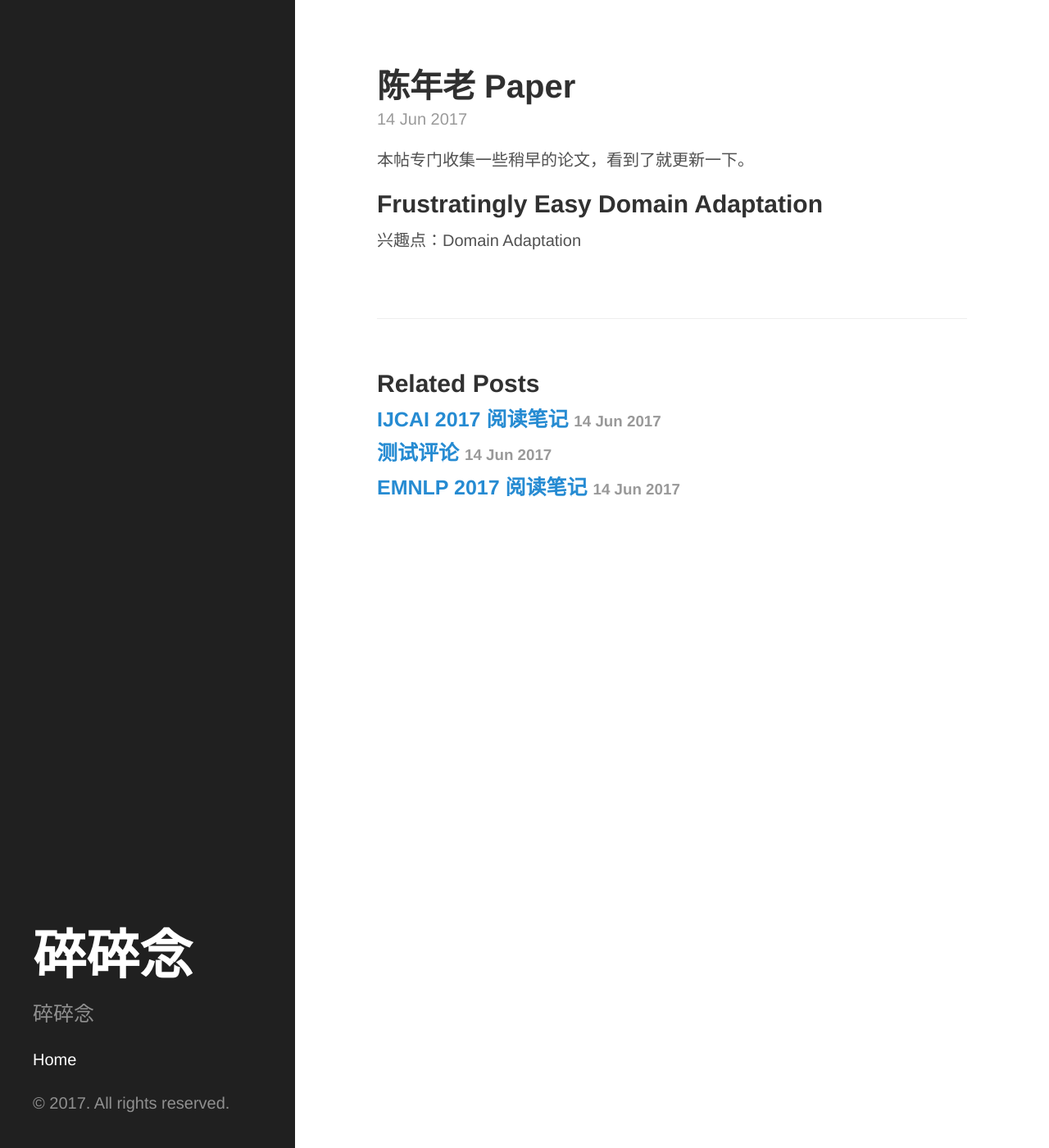
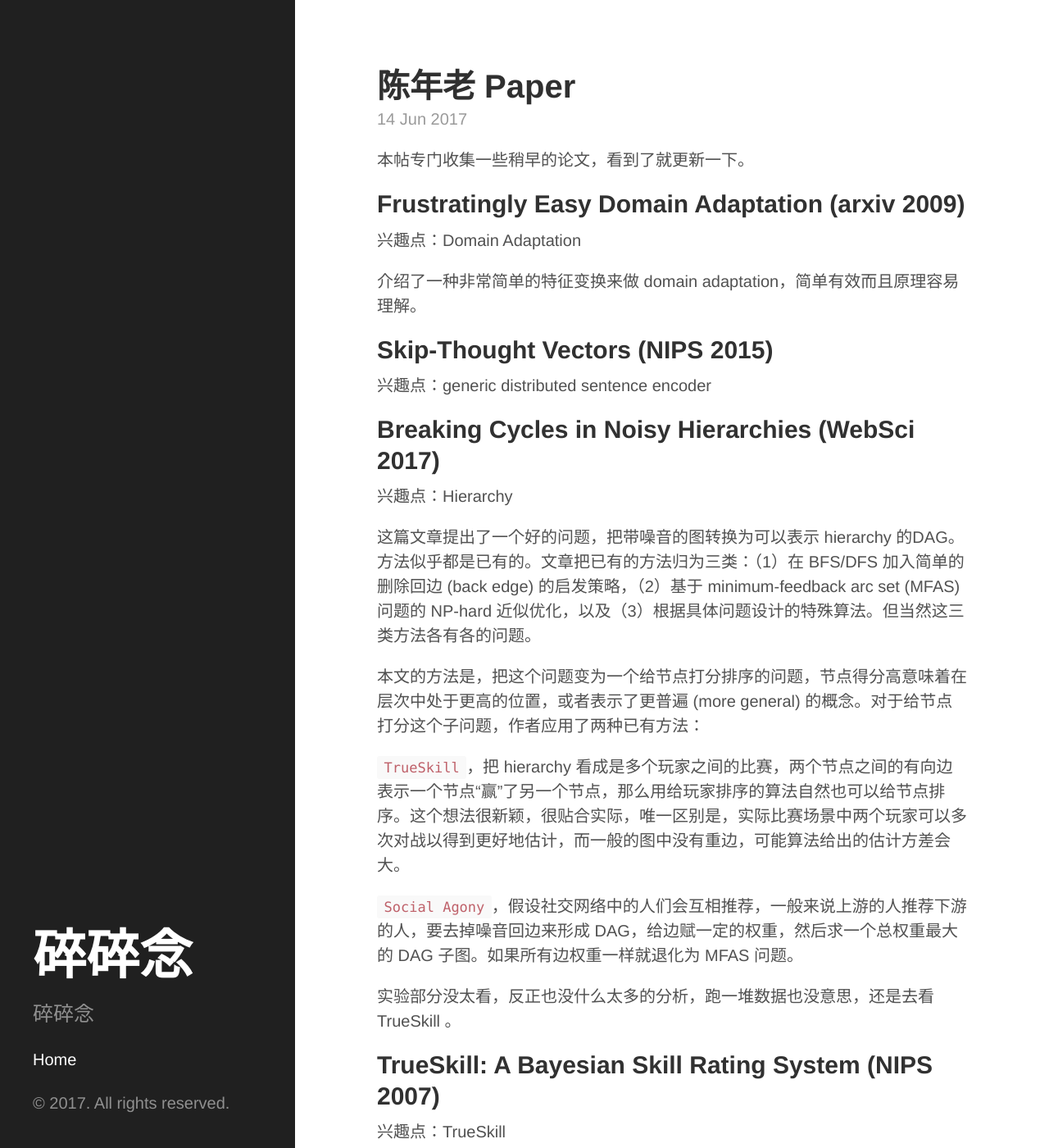
Before and after one commit to yanwang10/yanwang10.github.io, a Jekyll site: the page built from _posts/2017-09-23-old-papers.md, in a window 1280 px wide and 1400 px high. Shown: the whole window at 82% size. Built offline with Jekyll 4.4.1, drawn with Linux system fonts in a browser that asks for light colours; some of the changed text lies outside the part shown.

Commit message:
update post

```diff
--- a/_posts/2017-09-23-old-papers.md
+++ b/_posts/2017-09-23-old-papers.md
@@ -12,6 +12,34 @@ tags:
 
 本帖专门收集一些稍早的论文，看到了就更新一下。
 
-## Frustratingly Easy Domain Adaptation
+## Frustratingly Easy Domain Adaptation (arxiv 2009)
 
 兴趣点：Domain Adaptation
+
+介绍了一种非常简单的特征变换来做 domain adaptation，简单有效而且原理容易理解。
+
+## Skip-Thought Vectors (NIPS 2015)
+
+兴趣点：generic distributed sentence encoder
+
+## Breaking Cycles in Noisy Hierarchies (WebSci 2017)
+
+兴趣点：Hierarchy
+
+这篇文章提出了一个好的问题，把带噪音的图转换为可以表示 hierarchy 的DAG。方法似乎都是已有的。文章把已有的方法归为三类：（1）在 BFS/DFS 加入简单的删除回边 (back edge) 的启发策略，（2）基于 minimum-feedback arc set (MFAS) 问题的 NP-hard 近似优化，以及（3）根据具体问题设计的特殊算法。但当然这三类方法各有各的问题。
+
+本文的方法是，把这个问题变为一个给节点打分排序的问题，节点得分高意味着在层次中处于更高的位置，或者表示了更普遍 (more general) 的概念。对于给节点打分这个子问题，作者应用了两种已有方法：
+
+`TrueSkill`，把 hierarchy 看成是多个玩家之间的比赛，两个节点之间的有向边表示一个节点“赢”了另一个节点，那么用给玩家排序的算法自然也可以给节点排序。这个想法很新颖，很贴合实际，唯一区别是，实际比赛场景中两个玩家可以多次对战以得到更好地估计，而一般的图中没有重边，可能算法给出的估计方差会大。
+
+`Social Agony`，假设社交网络中的人们会互相推荐，一般来说上游的人推荐下游的人，要去掉噪音回边来形成 DAG，给边赋一定的权重，然后求一个总权重最大的 DAG 子图。如果所有边权重一样就退化为 MFAS 问题。
+
+实验部分没太看，反正也没什么太多的分析，跑一堆数据也没意思，还是去看 TrueSkill 。
+
+## TrueSkill: A Bayesian Skill Rating System (NIPS 2007)
+
+兴趣点：TrueSkill
+
+这个算法是 Elo 算法的升级版，用于评估玩家的竞技水平，也是贝叶斯派的方法，可以考虑多人组队比赛的情况（不仅限于 1v1 的比赛），而且声称在 Xbox 上商用了。
+
+略复杂，暴露了对贝叶斯的不了解……
```
